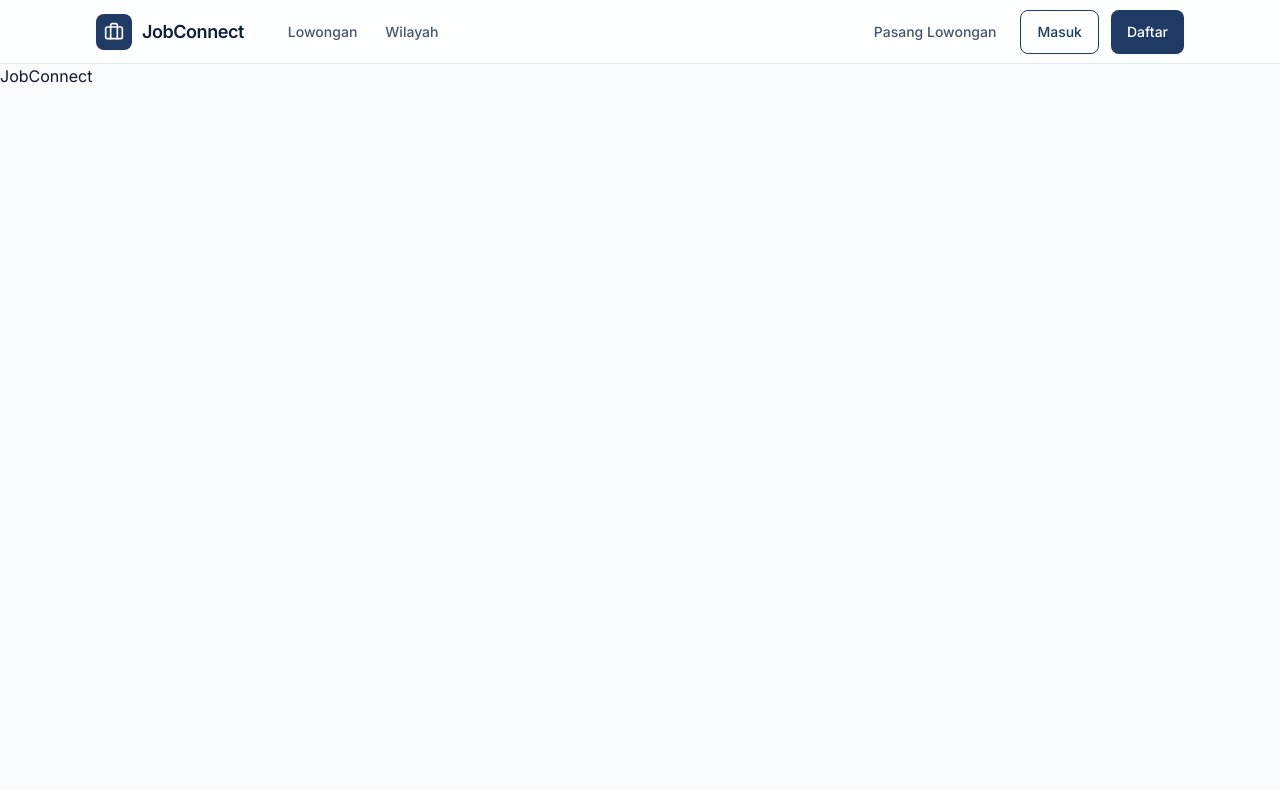
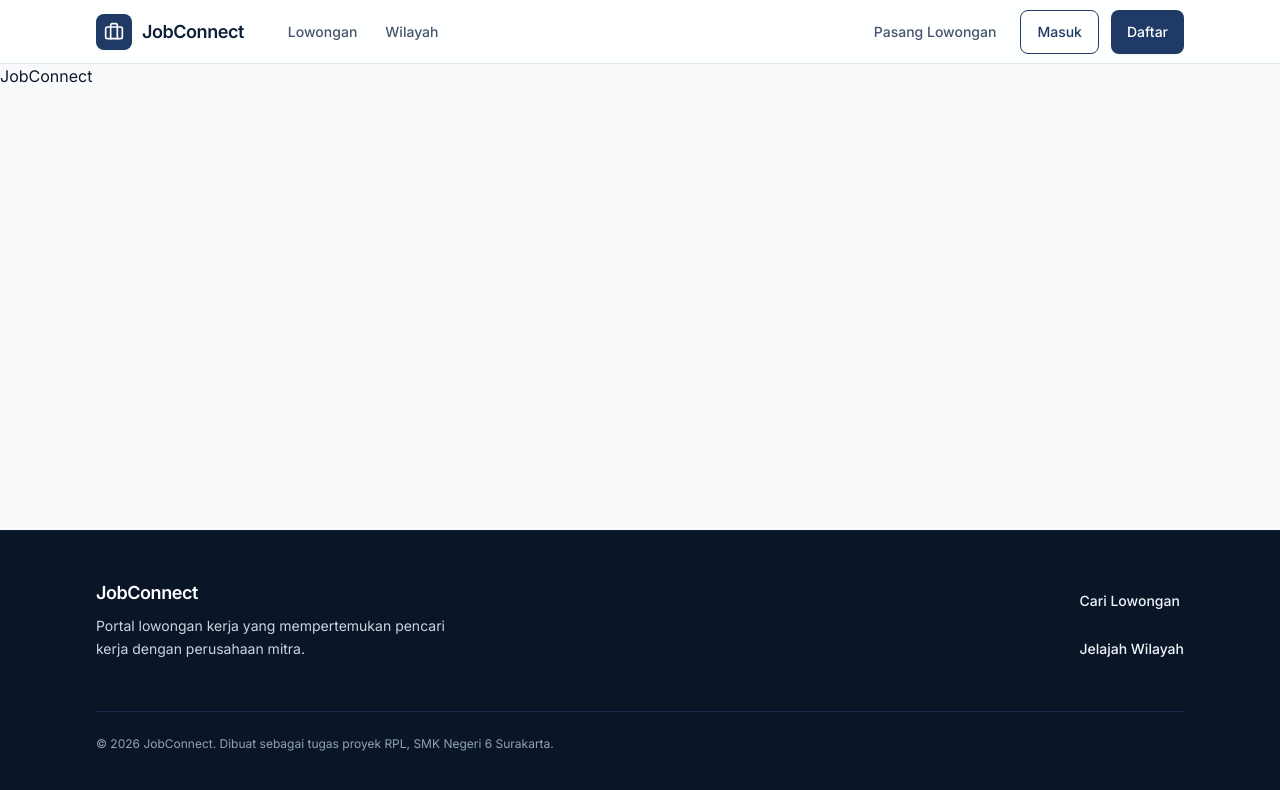
Before and after one commit to AbryanYoga/JobConnect, a Next.js app: page / in a window 1280 px wide. Shown: the top 790 px of the page. Built offline with nearby package versions, Linux system fonts and the light colour scheme; no server answers.

Commit message:
feat(layout): buat komponen Footer dua kolom sederhana

```diff
--- a/app/layout.tsx
+++ b/app/layout.tsx
@@ -1,6 +1,7 @@
 import type { Metadata, Viewport } from "next";
 import { Inter } from "next/font/google";
 import { Navbar } from "@/components/layout/Navbar";
+import { Footer } from "@/components/layout/Footer";
 import "./globals.css";
 
 const inter = Inter({
@@ -43,7 +44,7 @@ export default function RootLayout({
         <main id="konten" className="flex-1">
           {children}
         </main>
-        {/* Footer */}
+        <Footer />
       </body>
     </html>
   );
--- /dev/null
+++ b/components/layout/Footer.tsx
@@ -0,0 +1,48 @@
+import Link from "next/link";
+
+export function Footer() {
+  const currentYear = new Date().getFullYear();
+
+  return (
+    <footer className="bg-navy-950 text-slate-300 border-t border-navy-900 mt-auto">
+      <div className="mx-auto max-w-6xl px-4 sm:px-6 lg:px-8 py-10 md:py-12">
+        <div className="flex flex-col md:flex-row md:items-start md:justify-between gap-8">
+          {/* Kolom Kiri: Identitas dan Deskripsi */}
+          <div className="max-w-sm">
+            <span className="text-lg font-semibold text-white tracking-tight">
+              JobConnect
+            </span>
+            <p className="mt-2 text-sm text-slate-300 leading-relaxed">
+              Portal lowongan kerja yang mempertemukan pencari kerja dengan
+              perusahaan mitra.
+            </p>
+          </div>
+
+          {/* Kolom Kanan: Tautan Navigasi */}
+          <nav aria-label="Navigasi Footer" className="flex flex-col gap-1">
+            <Link
+              href="/lowongan"
+              className="min-h-[44px] inline-flex items-center text-sm font-medium text-slate-100 hover:underline focus-visible:outline-2 focus-visible:outline-offset-2 focus-visible:outline-accent-400 rounded-control"
+            >
+              Cari Lowongan
+            </Link>
+            <Link
+              href="/wilayah"
+              className="min-h-[44px] inline-flex items-center text-sm font-medium text-slate-100 hover:underline focus-visible:outline-2 focus-visible:outline-offset-2 focus-visible:outline-accent-400 rounded-control"
+            >
+              Jelajah Wilayah
+            </Link>
+          </nav>
+        </div>
+
+        {/* Baris Bawah: Hak Cipta dan Keterangan Proyek */}
+        <div className="mt-8 md:mt-10 pt-6 border-t border-navy-800 text-xs text-slate-400">
+          <p>
+            &copy; {currentYear} JobConnect. Dibuat sebagai tugas proyek RPL,
+            SMK Negeri 6 Surakarta.
+          </p>
+        </div>
+      </div>
+    </footer>
+  );
+}
```
